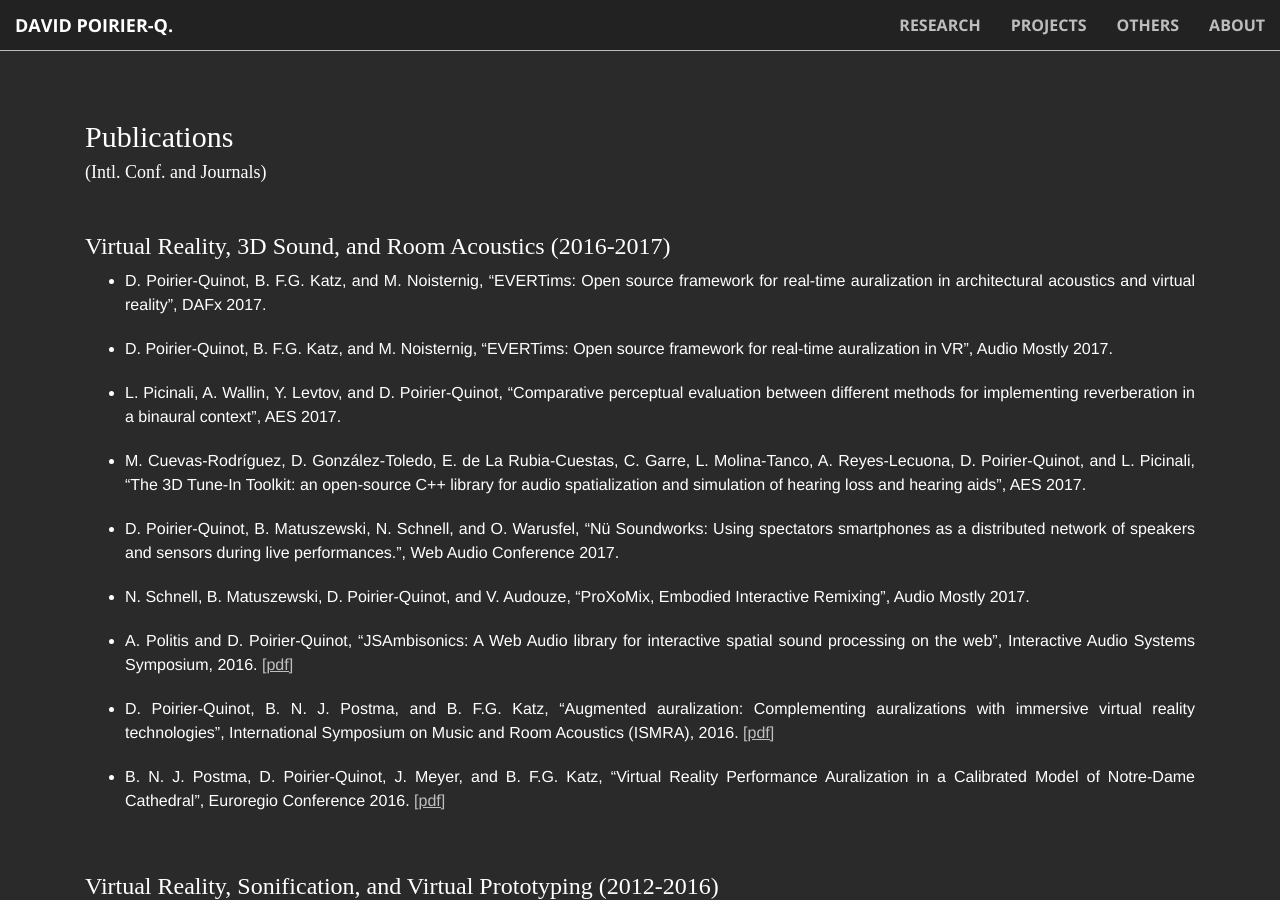
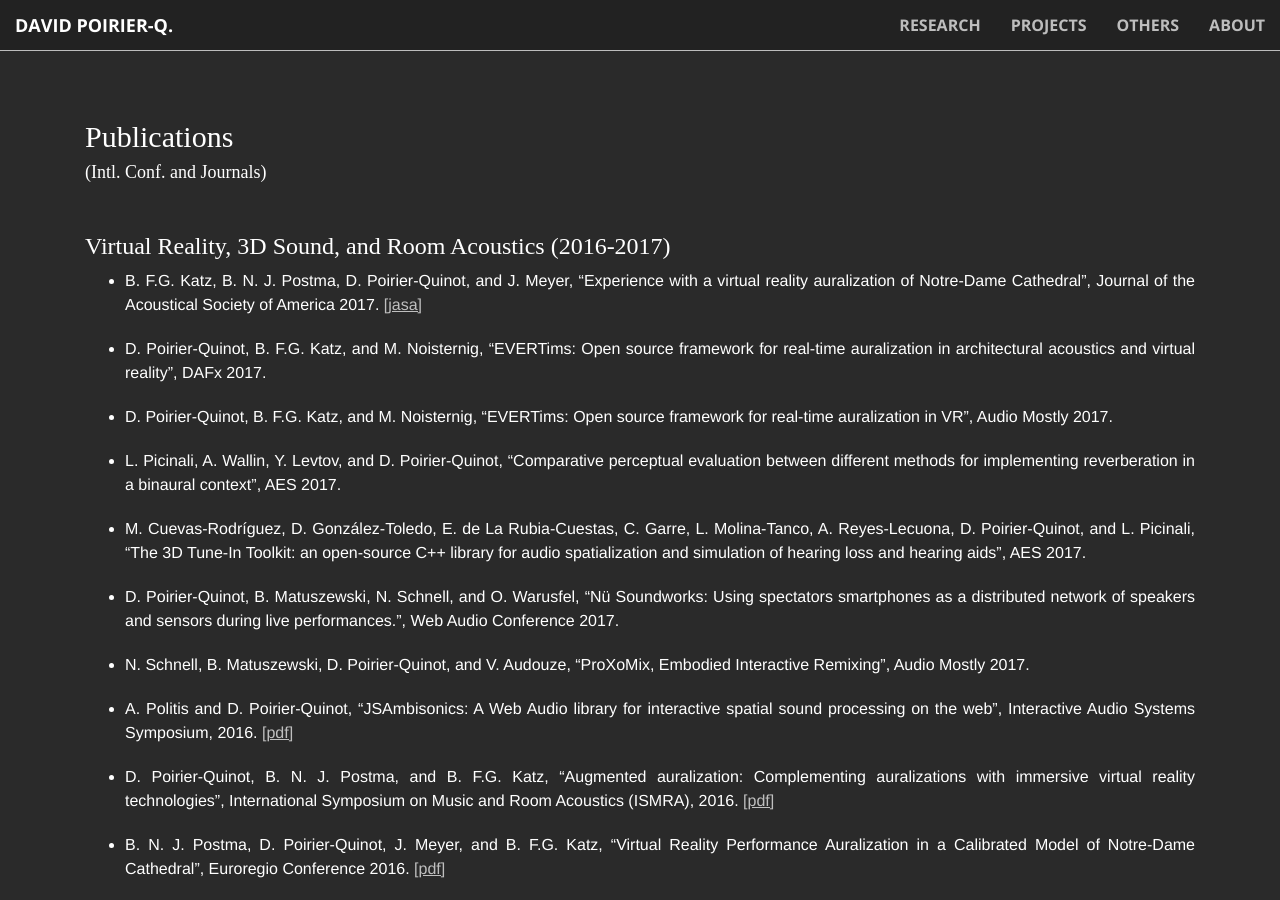
Before and after one commit to PyrApple/pyrapple.github.io, a Jekyll site: the page built from pages/publications.html, in a window 1280 px wide and 900 px high. Built offline with Jekyll 4.4.1, drawn with Linux system fonts in a browser that asks for light colours.

Commit message:
updated publications

```diff
--- a/pages/publications.html
+++ b/pages/publications.html
@@ -16,6 +16,8 @@ layout: default
         <h3 class="text-left"> Virtual Reality, 3D Sound, and Room Acoustics (2016-2017) </h3>
 
         <ul>
+
+          <li> <p>B. F.G. Katz, B. N. J. Postma, D. Poirier-Quinot, and J. Meyer, “Experience with a virtual reality auralization of Notre-Dame Cathedral”, Journal of the Acoustical Society of America 2017. <a class="text-faded link-on-primary-bg" href="http://asa.scitation.org/doi/abs/10.1121/1.4987161">[jasa]</a></p> </li>
 
           <li> <p>D. Poirier-Quinot, B.  F.G. Katz, and M. Noisternig, “EVERTims: Open source framework for real-time auralization in architectural acoustics and virtual reality”, DAFx 2017. </p> </li>
 
```
